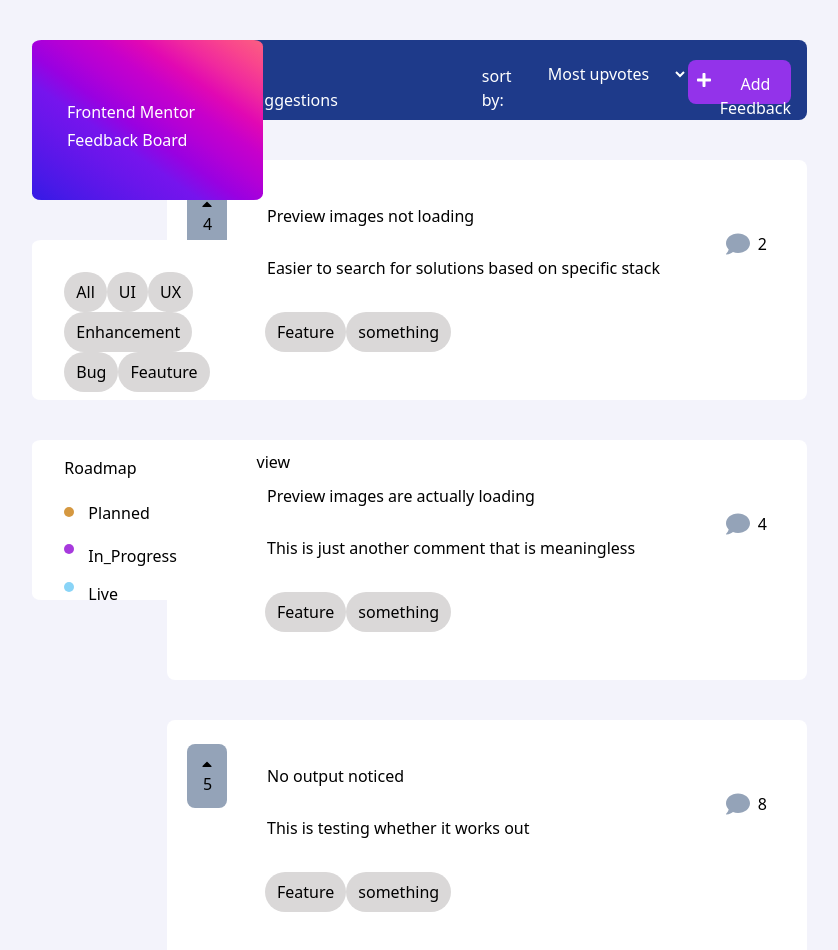
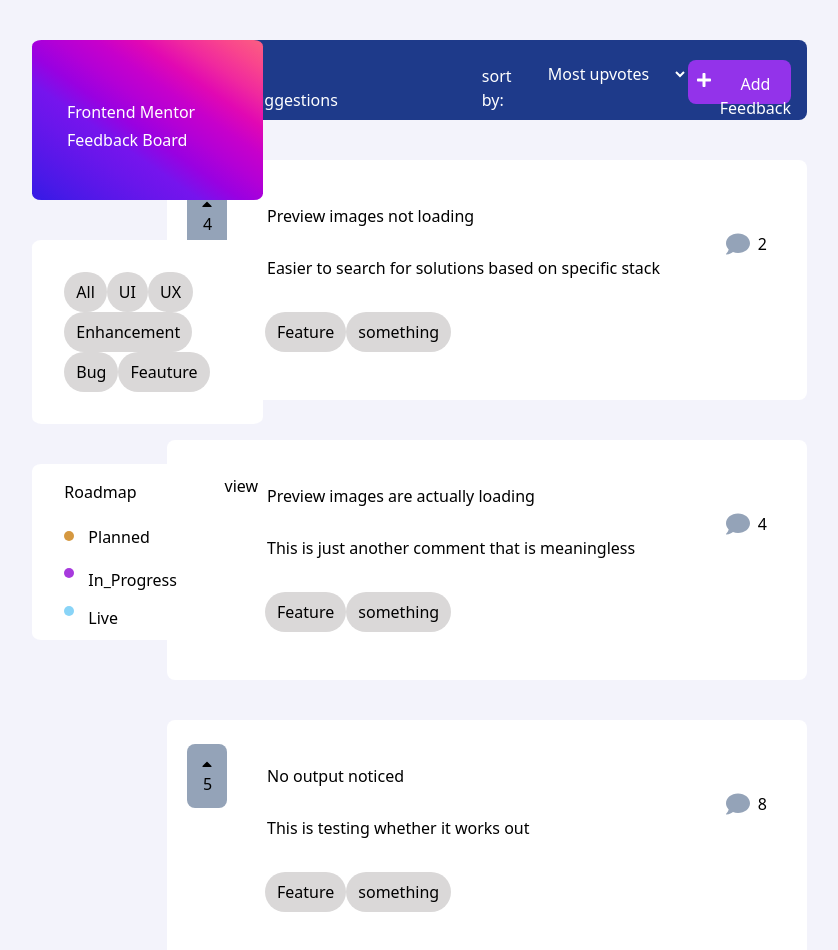
Before and after one commit to Divine-20/Product_Feedback, a React (Vite) app: page /roadmapLayout in a window 1280 px wide. Shown: the top 950 px of the page, without its empty margins (89-927 px from the left). Built offline with nearby package versions, Linux system fonts and the light colour scheme.

Commit message:
restyled some pages

```diff
--- a/src/components/comments/comment.jsx
+++ b/src/components/comments/comment.jsx
@@ -45,7 +45,7 @@
 
               {comments.map(coment =>(
                <div className='flex'>
-               <button  className='absolute right-[23%] pt-20 hover:underline  ' onClick={()=>setNewComment((prev)=>!prev)} >Reply</button>
+               <button  className='absolute right-[27%] pt-20 hover:underline  ' onClick={()=>setNewComment((prev)=>!prev)} >Reply</button>
                <img src={image} alt='image' className='h-14 w-14 rounded-full mt-8' />
 
               <div className='block'>
@@ -57,7 +57,7 @@
                <form action=" " value={newcomment} className={` ${newcomment ? 'block ' : 'hidden'}`}>
                  <div className='flex ' >
              <textarea placeholder='Type your comment here' className='w-[35vw] rounded-lg mt-4 pt-4 pl-4' onChange={(e)=>{setComment(e.target.value);console.log(e.target.value)}}></textarea>
-             <button className='h-14 w-40 bg-purple-600 text-white ml-6  rounded-lg mt-4 ' onClick={()=>{server.post("/Api/feedback/addFeedback",{title:"divine",category:"one",Detail:"help",Comment:comment,Reply:"hello"})}}>Post reply</button>
+             <button className='h-12 w-28 bg-purple-600 text-white ml-6  rounded-lg mt-4 ' onClick={()=>{server.post("/Api/feedback/addFeedback",{title:"divine",category:"one",Detail:"help",Comment:comment,Reply:"hello"})}}>Post reply</button>
              </div>
              </form>
              <div className='h-[2px] w-[38vw] bg-slate-400 mt-2 mb-8'></div>
--- a/src/components/comments/feedbackEdit.jsx
+++ b/src/components/comments/feedbackEdit.jsx
@@ -16,6 +16,7 @@
    }
    const handleSubmit = async (e) =>{
      e.preventDefault();
+
 
      const editFeedback = async()=>{
        await fetch("http://localhost:4000/Api/feedback/addFeedback/:id", {
--- a/src/index.css
+++ b/src/index.css
@@ -33,7 +33,7 @@
 
 
 .Fields{
-  height: 20vh;
+  height: auto;
   width: 15vw;
   margin-top: 5vh;
   margin-left: 11%;
@@ -55,7 +55,8 @@
   border-radius: 20px;
 }
 .roadmap-container{
-  height: 20vh;
+  height: auto;
+  padding-bottom: 1.5em;
   width: 15vw;
   background-color: white;
   margin-top: 5vh;
@@ -105,7 +106,7 @@
    padding-left: 2em;
   }
   .title span a{
-    padding-left: 6em;
+    padding-left: 4em;
     text-decoration: none;
   }
   #suggest:hover{
```
